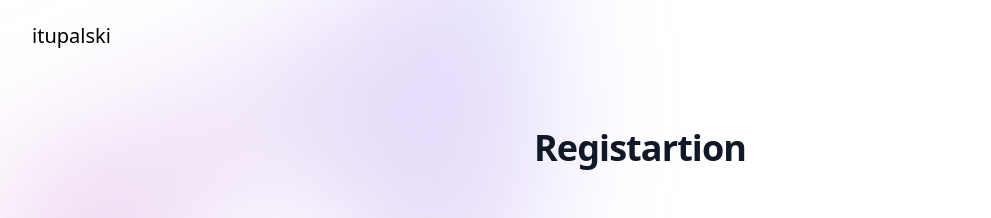
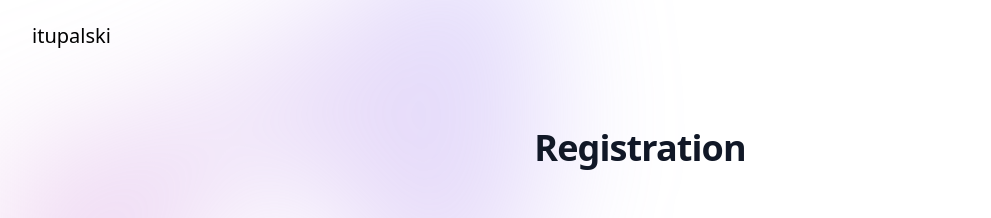
Before and after one commit to iliashon/itransition-task4-front, a React (Vite) app: page /sign-up in a window 1280 px wide. Shown: the top 218 px of the page, without its empty margins (0-991 px from the left). Built offline with nearby package versions, Linux system fonts and the light colour scheme.

Commit message:
fix: rename title sign-up page (Fri Feb 16 00:35:55 +04 2024)

```diff
--- a/src/pages/SignUp.tsx
+++ b/src/pages/SignUp.tsx
@@ -54,7 +54,7 @@ const SignUp = () => {
             </div>
             <div className="mx-auto max-w-2xl text-center">
                 <h2 className="text-3xl font-bold tracking-tight text-gray-900 sm:text-4xl">
-                    Registartion
+                    Registration
                 </h2>
                 {error ? (
                     <Alert
```
